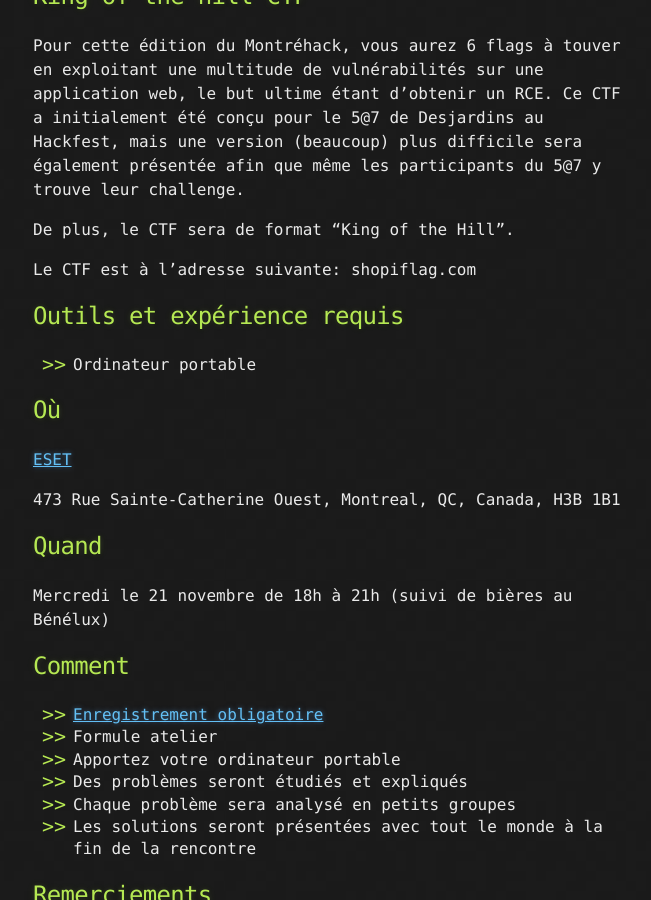
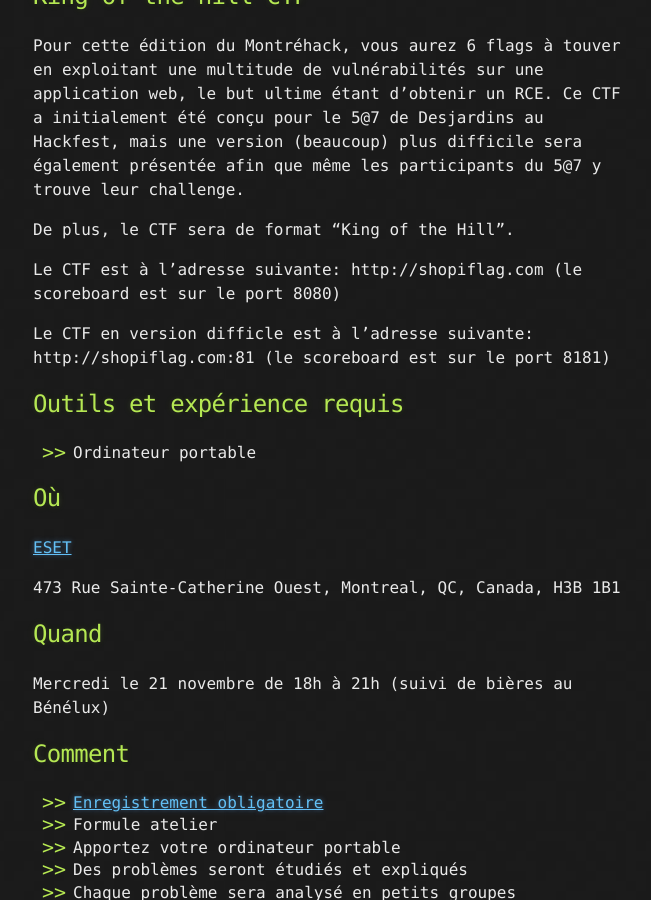
Before and after one commit to montrehack/montrehack.github.com, a Jekyll site: the page built from _posts/2018-11-21-king-of-the-hill-ctf.md, in a window 1280 px wide and 900 px high, scrolled down 1016 px. Shown: the whole window, without its empty margins (307-958 px from the left). Built offline with Jekyll 4.4.1, drawn with Linux system fonts in a browser that asks for light colours; emoji names are drawn with the system emoji font; comment, search, counter and statistics services are not loaded; some of the changed text lies outside the part shown.

Commit message:
Added the address of the difficult version of the ctf in the description

```diff
--- a/_posts/2018-11-21-king-of-the-hill-ctf.md
+++ b/_posts/2018-11-21-king-of-the-hill-ctf.md
@@ -18,7 +18,9 @@ Pour cette édition du Montréhack, vous aurez 6 flags à touver en exploitant u
 
 De plus, le CTF sera de format "King of the Hill".
 
-Le CTF est à l'adresse suivante: shopiflag.com
+Le CTF est à l'adresse suivante: http://shopiflag.com (le scoreboard est sur le port 8080)
+
+Le CTF en version difficle est à l'adresse suivante: http://shopiflag.com:81 (le scoreboard est sur le port 8181)
 
 ## Outils et expérience requis
 
@@ -63,7 +65,9 @@ For this edition of MontreHack, you will have 6 flags to find while exploring mu
 
 This CTF will be in the King of the Hill format.
 
-The CTF is at : shopiflag.com
+The CTF is at : http://shopiflag.com (the scoreboard is on the 8080 port)
+
+The difficul version of the CTF is at http://shopiflag.com:81 (the scoreboard is on the 8181 port)
 
 ## Tools and Experience Required
 
```
